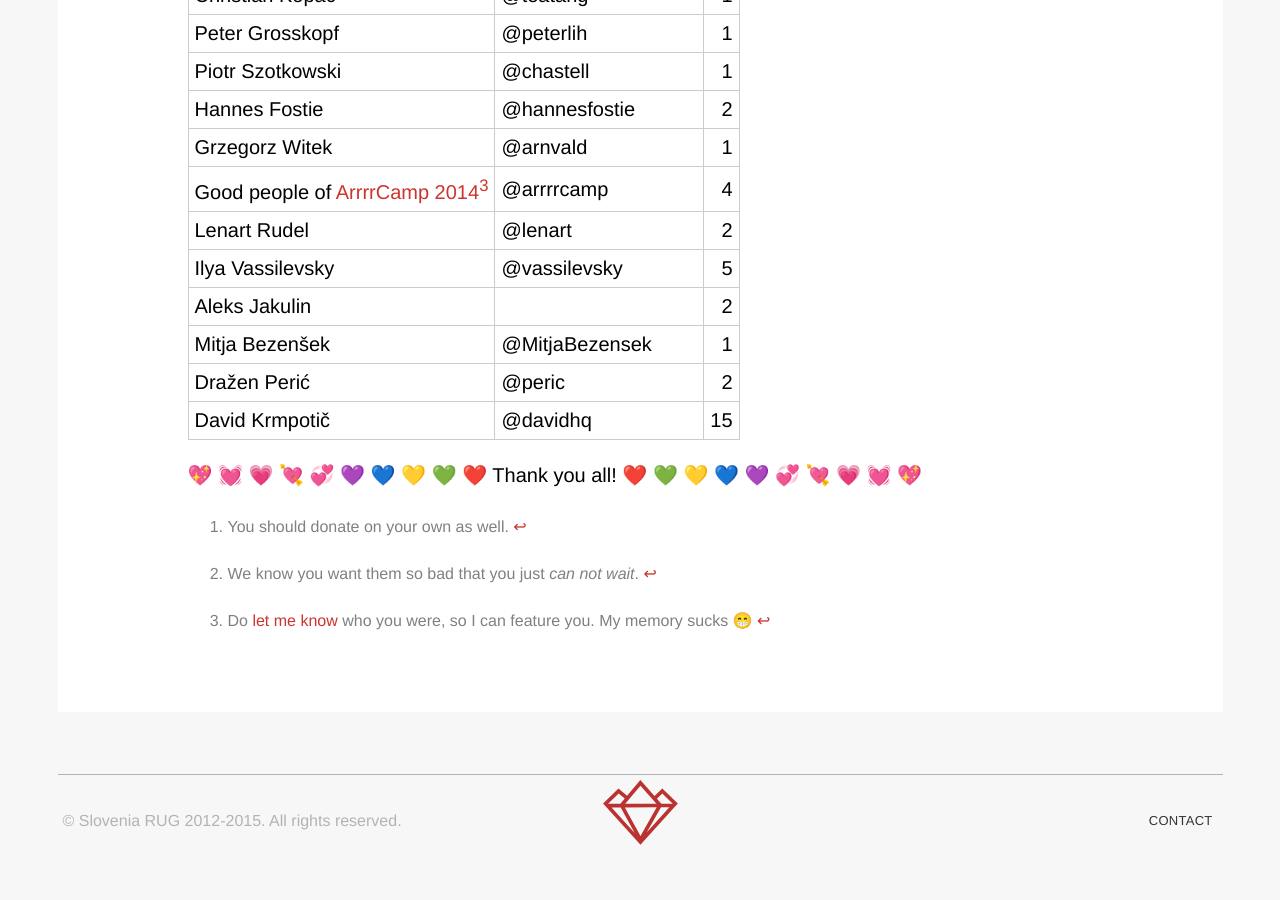
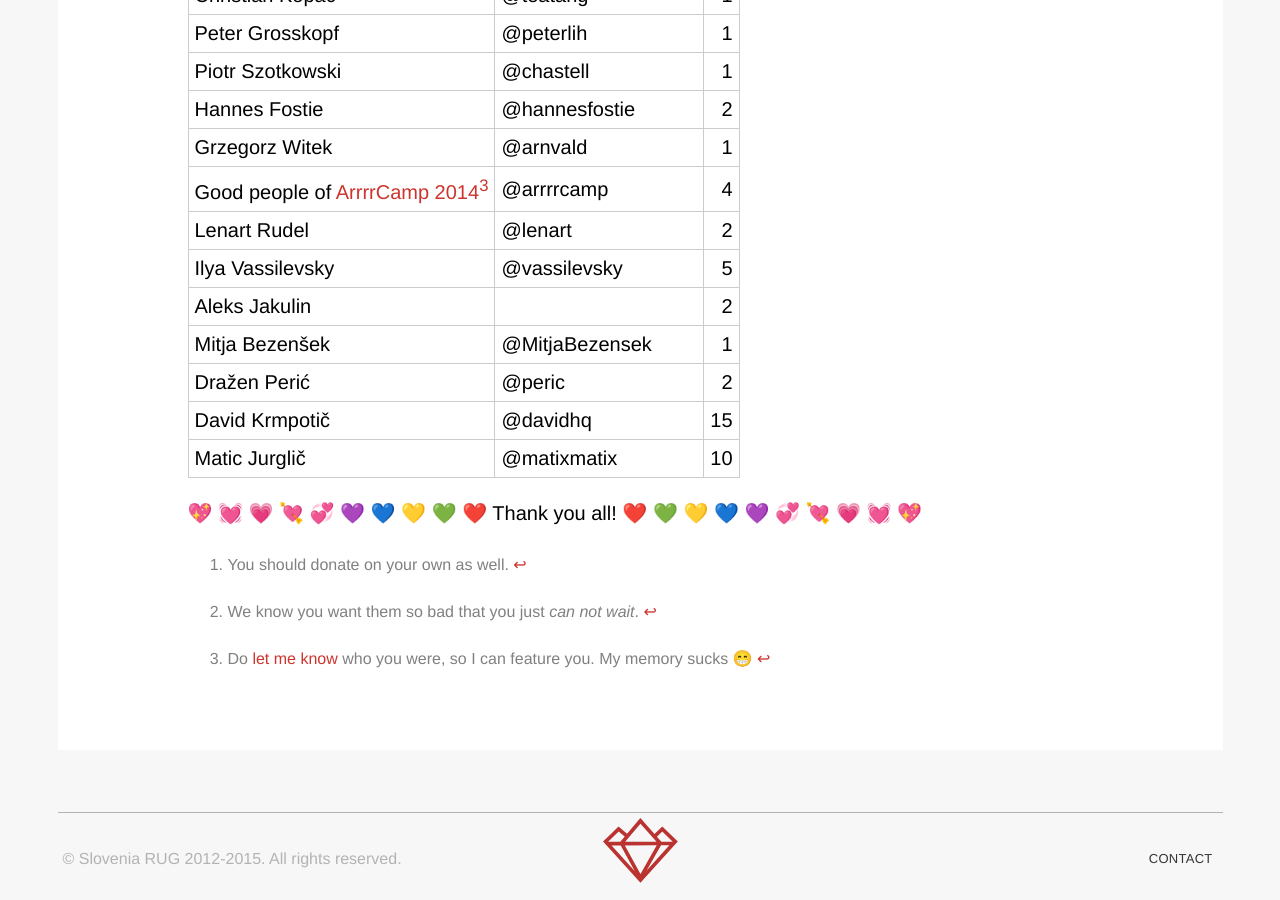
Before and after one commit to RubySlovenia/RubySlovenia.github.io, a Jekyll site: the page built from donations.md, in a window 1280 px wide and 900 px high, scrolled down 1707 px. Built offline with Jekyll 4.4.1, drawn with Linux system fonts in a browser that asks for light colours; nearby versions of some CDN libraries; emoji names are drawn with the system emoji font; before the commit the page ends 2569 px from its top, so only the background shows below that.

Commit message:
:heart_decoration: Add @matixmatix :heart_decoration:

```diff
--- a/donations.md
+++ b/donations.md
@@ -50,6 +50,7 @@ Aleks Jakulin||2
 Mitja Bezenšek|@MitjaBezensek|1
 Dražen Perić|@peric|2
 David Krmpotič|@davidhq|15
+Matic Jurglič|@matixmatix|10
 
 :sparkling_heart: :heartbeat: :heartpulse: :cupid: :revolving_hearts: :purple_heart: :blue_heart: :yellow_heart: :green_heart: :heart: Thank you all! :heart: :green_heart: :yellow_heart: :blue_heart: :purple_heart: :revolving_hearts: :cupid: :heartpulse: :heartbeat: :sparkling_heart:
 
```
